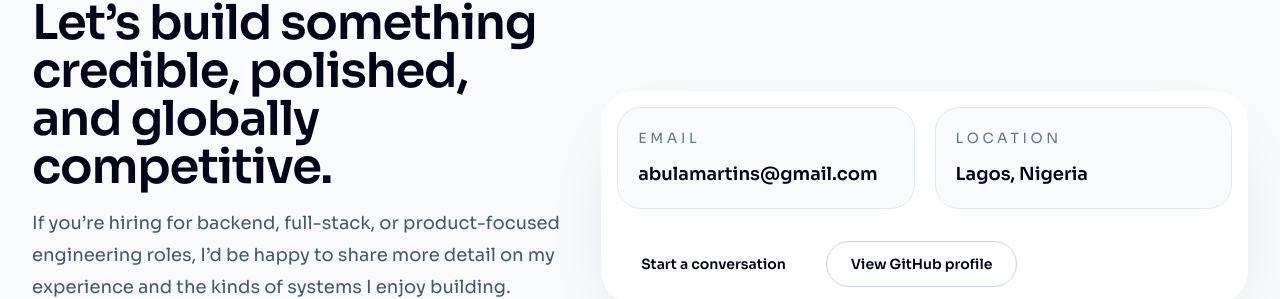
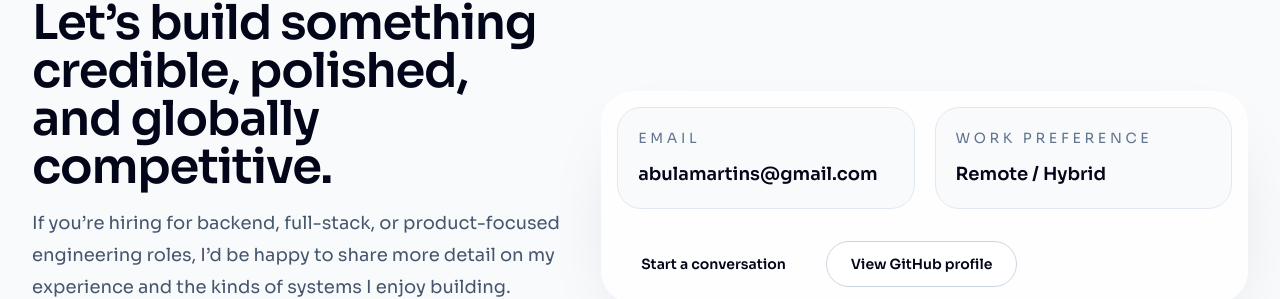
Before and after one commit to mdmuche/ABULAMARTINS, a React (Vite) app: page / in a window 1280 px wide. Shown: the part 3739-4038 px from the top of the page. Built offline with nearby package versions, Linux system fonts and the light colour scheme.

Commit message:
update: contact details

```diff
--- a/src/data/portfolio.js
+++ b/src/data/portfolio.js
@@ -182,8 +182,8 @@ export const contactDetails = [
     href: "mailto:abulamartins@gmail.com",
   },
   {
-    label: "Location",
-    value: "Lagos, Nigeria",
-    href: "https://maps.google.com/?q=Lagos,Nigeria",
+    label: "Work Preference",
+    value: "Remote / Hybrid",
+    href: "#contact",
   },
 ];
```
